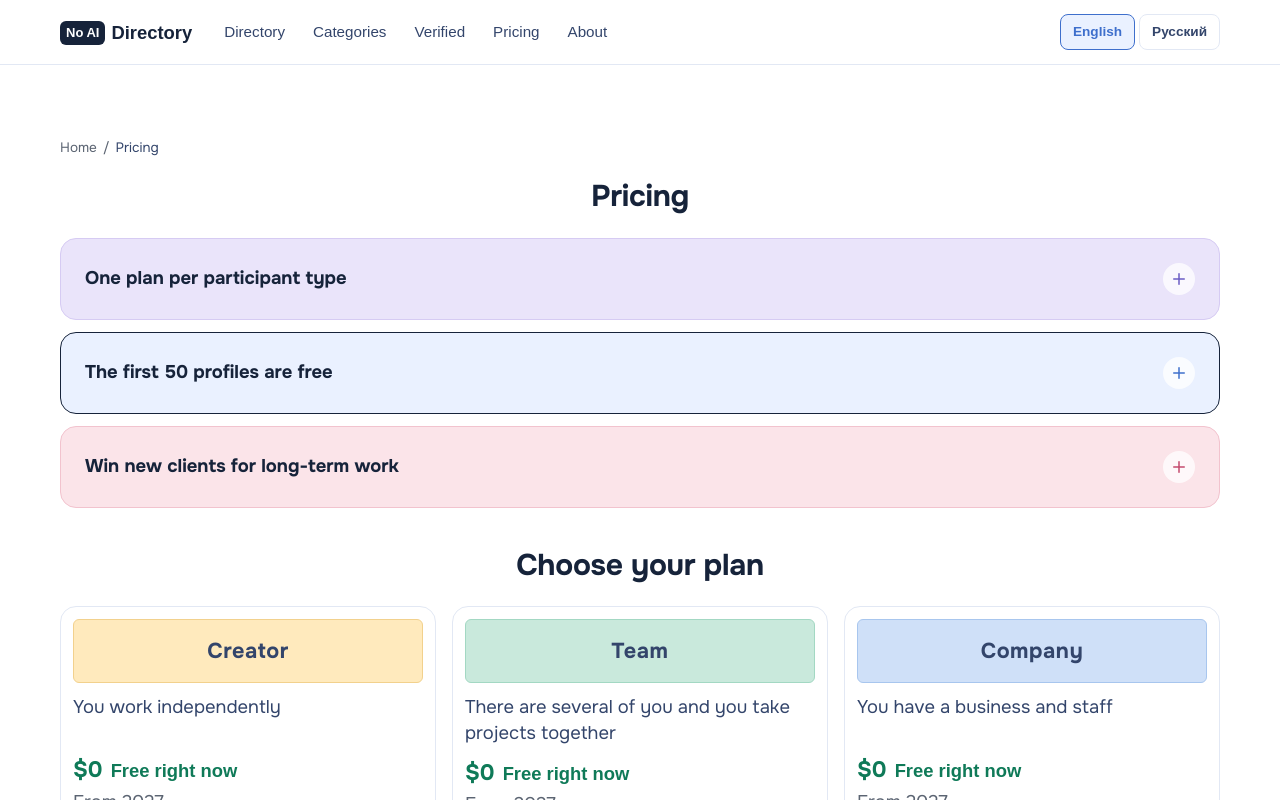
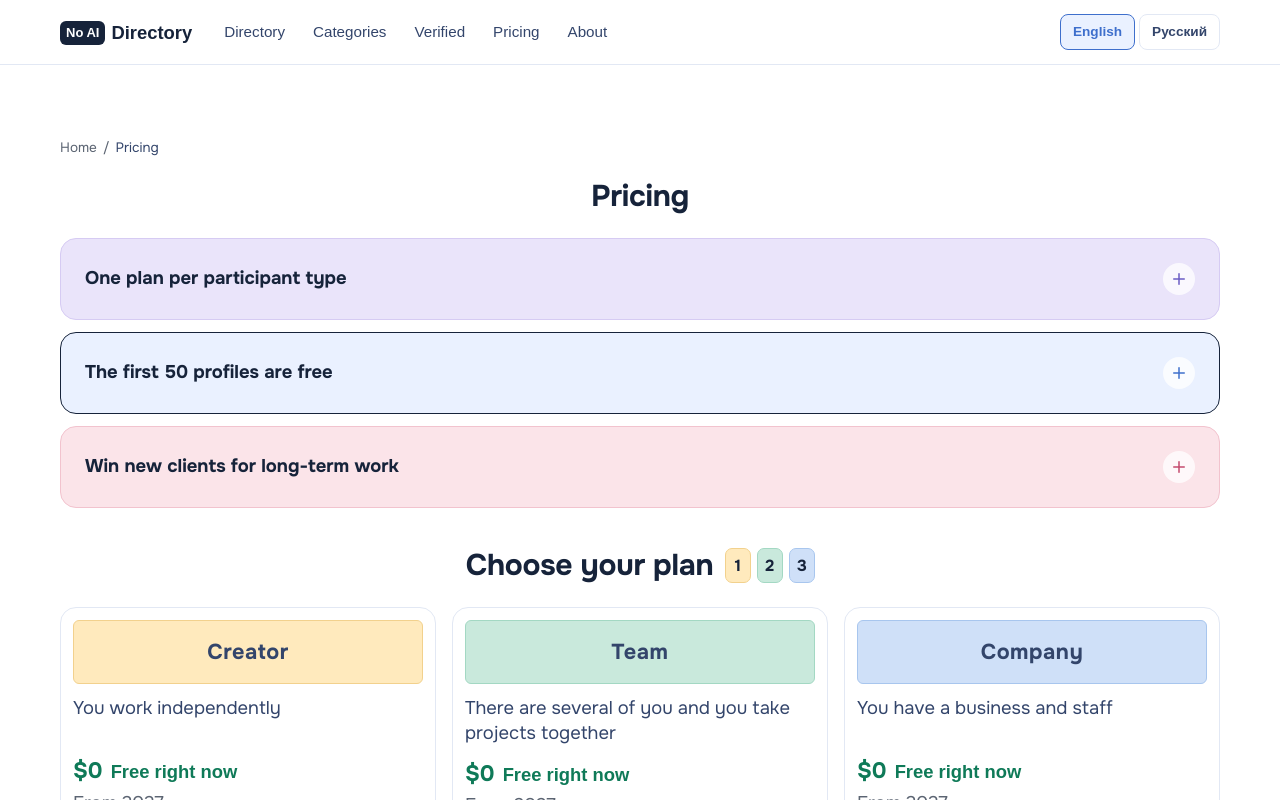
Before and after one commit to dm100usa-oss/no-ai-marketplace, a Next.js app: page /en/pricing in a window 1280 px wide. Shown: the top 800 px of the page. Built offline with nearby package versions, Linux system fonts and the light colour scheme; a web font is replaced by a local one.

Commit message:
Add files via upload

```diff
--- a/src/app/globals.css
+++ b/src/app/globals.css
@@ -863,3 +863,45 @@ a { color: inherit; text-decoration: none; }
     animation: none;
   }
 }
+
+/* ----------------------------------------------------------------
+   Numbered plates beside "Выберите свой тариф"
+   ---------------------------------------------------------------- */
+
+/* Taller than they are wide, so they read as cards standing on edge
+   rather than as buttons. Each carries its own plan's colour, which is
+   what ties them to the row underneath.
+
+   Before they are dealt they are invisible and slightly low; the class
+   that starts the animation is added by the component once the heading
+   is on screen. Only opacity and transform move, so nothing around them
+   is relaid out as they arrive. */
+.plan-number {
+  display: inline-grid;
+  place-items: center;
+  width: 1.6rem;
+  height: 2.2rem;
+  border-radius: 7px;
+  border: 1px solid;
+  font-family: var(--font-display);
+  font-size: 1rem;
+  font-weight: 700;
+  line-height: 1;
+  color: var(--color-ink);
+  opacity: 0;
+  transform: translateY(0.4rem);
+}
+.plan-number-live {
+  animation: plan-number-deal 0.42s cubic-bezier(0.22, 1, 0.36, 1) forwards;
+}
+@keyframes plan-number-deal {
+  0%   { opacity: 0; transform: translateY(0.4rem) scale(0.9); }
+  60%  { opacity: 1; transform: translateY(-0.12rem) scale(1.04); }
+  100% { opacity: 1; transform: translateY(0) scale(1); }
+}
+
+/* Asked for less movement: the plates are simply there, no dealing. */
+@media (prefers-reduced-motion: reduce) {
+  .plan-number { opacity: 1; transform: none; }
+  .plan-number-live { animation: none; }
+}
--- /dev/null
+++ b/src/components/PlanNumbers.tsx
@@ -0,0 +1,67 @@
+"use client";
+
+import { useEffect, useRef, useState } from "react";
+
+/** One plate per plan, in that plan's own colour. Standing next to the
+ *  heading they answer the first question a visitor has about the row
+ *  below: how many choices am I being given. */
+const PLATES = [
+  { n: "1", bg: "#ffeabd", edge: "#f2d18d" },
+  { n: "2", bg: "#c9e9dc", edge: "#a3d8c3" },
+  { n: "3", bg: "#cfe0f8", edge: "#a8c6ee" },
+];
+
+/**
+ * Three numbered plates beside "Выберите свой тариф", dealt out one after
+ * another like cards.
+ *
+ * They start only when the heading is actually on screen. Fired on page
+ * load instead, the whole thing would be over before anyone scrolled down
+ * to it, and the visitor would meet three plates that had already arrived.
+ *
+ * The animation itself is CSS (see .plan-number in globals.css); this
+ * component only decides when it runs, and only ever once. Someone who has
+ * asked the system for less movement gets the plates without the dealing,
+ * which is handled in CSS rather than here, so the markup is identical
+ * either way.
+ */
+export function PlanNumbers() {
+  const ref = useRef<HTMLSpanElement | null>(null);
+  const [live, setLive] = useState(false);
+
+  useEffect(() => {
+    const el = ref.current;
+    if (el === null) return;
+
+    const io = new IntersectionObserver(
+      (entries) => {
+        if (entries[0].isIntersecting) {
+          setLive(true);
+          io.disconnect();
+        }
+      },
+      { threshold: 0.6 },
+    );
+
+    io.observe(el);
+    return () => io.disconnect();
+  }, []);
+
+  return (
+    <span ref={ref} aria-hidden className="inline-flex shrink-0 items-center gap-1.5">
+      {PLATES.map((p, i) => (
+        <span
+          key={p.n}
+          className={`plan-number${live ? " plan-number-live" : ""}`}
+          style={{
+            background: p.bg,
+            borderColor: p.edge,
+            animationDelay: `${i * 0.16}s`,
+          }}
+        >
+          {p.n}
+        </span>
+      ))}
+    </span>
+  );
+}
--- a/src/components/PlansTable.tsx
+++ b/src/components/PlansTable.tsx
@@ -2,6 +2,7 @@ import { plans, PLAN_ORDER, freeTier, planCheckoutHref, site } from "@/lib/confi
 import type { PlanId } from "@/lib/config";
 import { freeUntilLabel, paidFromYear } from "@/lib/free-date";
 import { CheckoutButton } from "./CheckoutButton";
+import { PlanNumbers } from "./PlanNumbers";
 import type { Dictionary } from "@/i18n/types";
 import type { Locale } from "@/i18n/config";
 
@@ -176,7 +177,14 @@ export function PlansTable({ lang, dict }: { lang: Locale; dict: Dictionary }) {
       {/* One heading over the row instead of the word "plan" repeated on
           every card. It names what the three cards are and tells the
           visitor what to do with them, in one place rather than three. */}
-      <h2 className="mt-10 text-center">{dict.pricing.chooseTitle}</h2>
+      {/* The heading and the three plates sit on one line, centred together.
+          The plates are dealt out as the heading comes into view and say in
+          one glance what the row below holds: three choices, in the three
+          colours the cards themselves use. */}
+      <div className="mt-10 flex flex-wrap items-center justify-center gap-3">
+        <h2 className="!m-0">{dict.pricing.chooseTitle}</h2>
+        <PlanNumbers />
+      </div>
 
       {/* Plans */}
       <div className="mt-6 grid gap-4 md:grid-cols-3">
```
